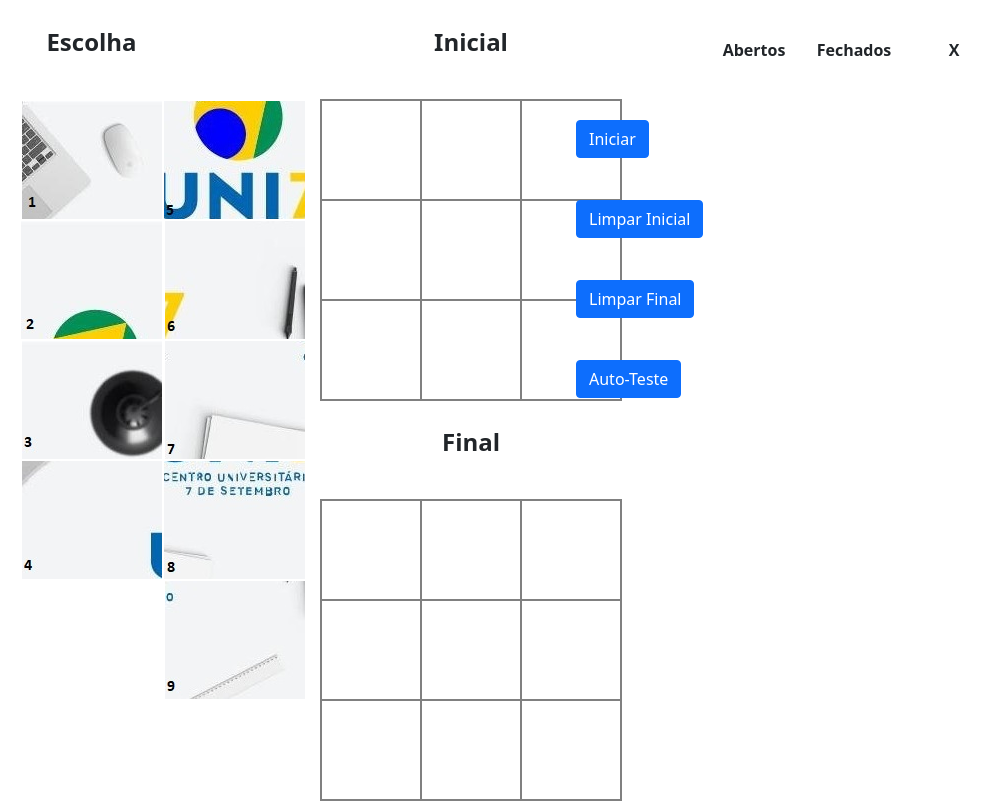
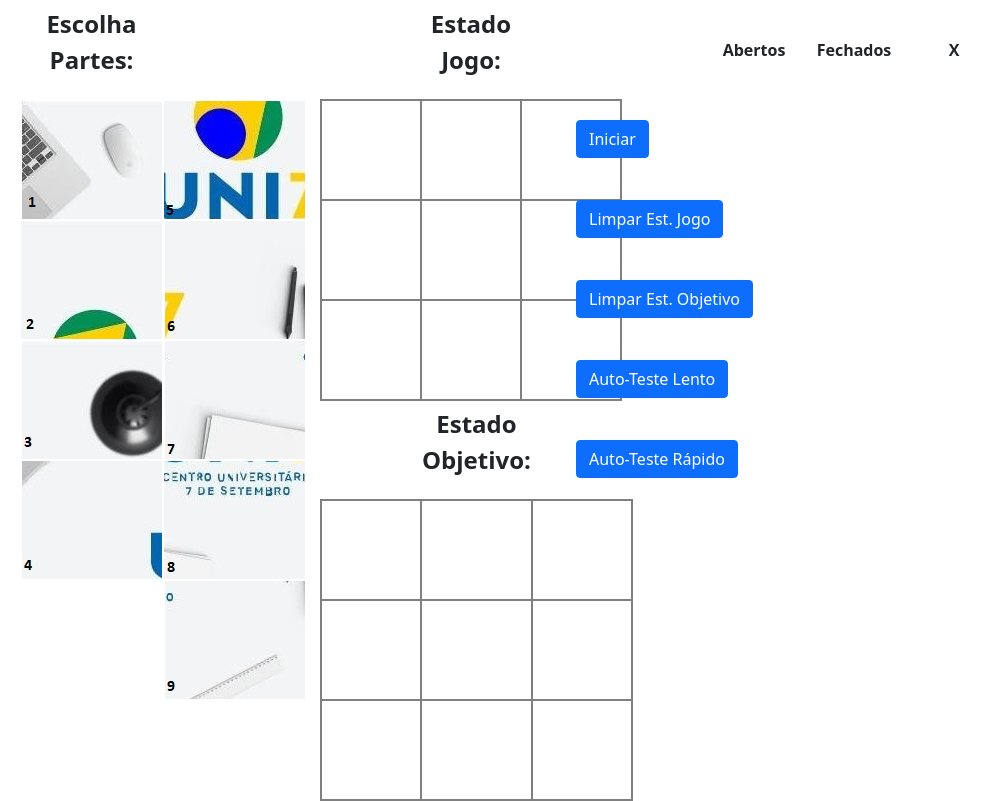
Before and after one commit to Julio-Felix/Ia-tabuleiro, a React (Create React App) app: page / in a window 1280 px wide. Shown: the whole page, without its empty margins (0-1001 px from the left). Built offline with nearby package versions, Linux system fonts and the light colour scheme.

Commit message:
Novas Coisas

```diff
--- a/src/App.js
+++ b/src/App.js
@@ -72,17 +72,17 @@ function App() {
   }
 
   function checkIfNull(tabuleiro) {
-    let isNull = false
-    let count = 0
+    let isNull = false;
+    let count = 0;
     tabuleiro.forEach((item) => {
       item.forEach((value) => {
         if (value === "-") {
-          count++
-          if(count >= 2) isNull=true
+          count++;
+          if (count == 9) isNull = true;
         }
-      })
-    })
-    return isNull
+      });
+    });
+    return isNull;
   }
 
   function automaticTest() {
@@ -90,12 +90,38 @@ function App() {
       ["1", "2", "3"],
       ["5", "6", "-"],
       ["4", "7", "8"],
-    ])
+    ]);
     setObj([
       ["1", "2", "3"],
       ["5", "7", "-"],
       ["4", "8", "6"],
-    ])
+    ]);
+  }
+
+  function automaticTest2() {
+    setPosition([
+      ["1", "2", "3"],
+      ["5", "6", "-"],
+      ["4", "7", "8"],
+    ]);
+    setObj([
+      ["1", "2", "3"],
+      ["5", "6", "8"],
+      ["4", "-", "7"],
+    ]);
+  }
+
+  function automaticTestMEDO() {
+    setPosition([
+      ["1", "2", "3"],
+      ["5", "6", "-"],
+      ["4", "7", "8"],
+    ]);
+    setObj([
+      ["2", "3", "-"],
+      ["1", "6", "8"],
+      ["5", "4", "7"],
+    ]);
   }
 
   function submitForm() {
@@ -103,8 +129,8 @@ function App() {
       estadoInicial: [],
       estadoObjetivo: [],
     };
-    if (checkIfNull(positions) || checkIfNull(obj)) {
-      alert("Inicial ou Final Invalido.")
+    if (checkIfNull(obj)) {
+      alert("Estado Objetivo está vazio.");
       return;
     }
     positions.forEach((item) => {
@@ -118,17 +144,20 @@ function App() {
         data.estadoObjetivo.push(String(value));
       });
     });
-    setAbertos([])
-    setFechados([])
-    setAtual([])
+    setAbertos([]);
+    setFechados([]);
+    setAtual([]);
     console.log("DATA || ", data);
     axios
       .post("http://localhost:8998/busca", data)
       .then(function (response) {
         // handle success
+        alert("SUCESSO");
         let responseData = response.data;
         let reverseData = responseData.estados;
-        recursiveEstados(reverseData, abertos, fechados, atual, 0);
+        recursiveEstados(reverseData, [], [], "", 0);
+        recursiveEstados(reverseData, abertos, fechados, atual, 50);
+        // pq i só funciona com 50, não sei????
       })
       .catch(function (error) {
         alert(error.response.data.mensagem);
@@ -146,11 +175,12 @@ function App() {
     setFechados(arrayFechados);
     atuais = [...atuais, est[i].x];
     setAtual(atuais);
-    if(est[i].estadoImportante)setPosition(transformTabuleiro(est[i].estados))
+    if (est[i].estadoImportante)
+      setPosition(transformTabuleiro(est[i].estados));
 
     setTimeout(() => {
       recursiveEstados(est, arrayAbertos, arrayFechados, atuais, i + 1);
-    }, 1500);
+    }, 1000);
   }
 
   return (
@@ -160,7 +190,15 @@ function App() {
           <tr>
             <td></td>
             <td>
-              <p style={{ fontSize: 24, textAlign: "center", fontWeight: 'bold' }}>Inicial</p>
+              <p
+                style={{
+                  fontSize: 24,
+                  textAlign: "center",
+                  fontWeight: "bold",
+                }}
+              >
+                Estado Jogo:
+              </p>
             </td>
           </tr>
           {positions.map((item, lin) => (
@@ -185,11 +223,19 @@ function App() {
           ))}
         </table>
 
-        <table style={{top: "50vh", left: "40vh" }}>
+        <table style={{ top: "50vh", left: "40vh" }}>
           <tr>
             <td></td>
             <td>
-              <p style={{ fontSize: 24, textAlign: "center", fontWeight: 'bold' }}>Final</p>
+              <p
+                style={{
+                  fontSize: 24,
+                  textAlign: "center",
+                  fontWeight: "bold",
+                }}
+              >
+                Estado Objetivo:
+              </p>
             </td>
           </tr>
 
@@ -215,10 +261,18 @@ function App() {
           ))}
         </table>
 
-        <table style={{marginLeft:20}}>
+        <table style={{ marginLeft: 20 }}>
           <tr>
             <td>
-              <p style={{ fontSize: 24, textAlign: "center", fontWeight: 'bold' }}>Escolha</p>
+              <p
+                style={{
+                  fontSize: 24,
+                  textAlign: "center",
+                  fontWeight: "bold",
+                }}
+              >
+                Escolha Partes:
+              </p>
             </td>
           </tr>
 
@@ -297,28 +351,62 @@ function App() {
           </tr>
           {abertos.map((item, index) => {
             return (
-              <tr >
-                <th style={{width: 120,height: 20}}>{abertos[index]}</th>
-                <th style={{width: 120,height: 20}}>{fechados[index]}</th>
-                <th style={{width: 120,height: 20}}>{atual[index]}</th>
+              <tr>
+                <th style={{ width: 120, height: 20 }}>{abertos[index]}</th>
+                <th style={{ width: 120, height: 20 }}>{fechados[index]}</th>
+                <th style={{ width: 120, height: 20 }}>{atual[index]}</th>
               </tr>
             );
           })}
         </table>
-        <Button style={{ position: "absolute", top: "15vh", left: "45vw"  }} onClick={submitForm} >Iniciar</Button>
-        <Button style={{ position: "absolute", top: "25vh", left: "45vw"  }} onClick={() => setPosition([
+        <Button
+          style={{ position: "absolute", top: "15vh", left: "45vw" }}
+          onClick={submitForm}
+        >
+          Iniciar
+        </Button>
+        <Button
+          style={{ position: "absolute", top: "25vh", left: "45vw" }}
+          onClick={() =>
+            setPosition([
               ["-", "-", "-"],
               ["-", "-", "-"],
               ["-", "-", "-"],
-          ]) } >Limpar Inicial</Button>
-        <Button style={{ position: "absolute", top: "35vh", left: "45vw"  }} onClick={() => setObj([
+            ])
+          }
+        >
+          Limpar Est. Jogo
+        </Button>
+        <Button
+          style={{ position: "absolute", top: "35vh", left: "45vw" }}
+          onClick={() =>
+            setObj([
               ["-", "-", "-"],
               ["-", "-", "-"],
               ["-", "-", "-"],
-        ]) } >Limpar Final</Button>
-        <Button style={{ position: "absolute", top: "45vh", left: "45vw"  }} onClick={() => automaticTest() } >Auto-Teste</Button>
-
-
+            ])
+          }
+        >
+          Limpar Est. Objetivo
+        </Button>
+        <Button
+          style={{ position: "absolute", top: "45vh", left: "45vw" }}
+          onClick={() => automaticTest()}
+        >
+          Auto-Teste Lento
+        </Button>
+        <Button
+          style={{ position: "absolute", top: "55vh", left: "45vw" }}
+          onClick={() => automaticTest2()}
+        >
+          Auto-Teste Rápido
+        </Button>
+        {/* <Button
+          style={{ position: "absolute", top: "65vh", left: "45vw" }}
+          onClick={() => automaticTest3()}
+        >
+          Auto-Teste Rápido 2
+        </Button> */}
       </body>
     </div>
   );
```
Lines whose indentation alone changed are shown as unchanged.
